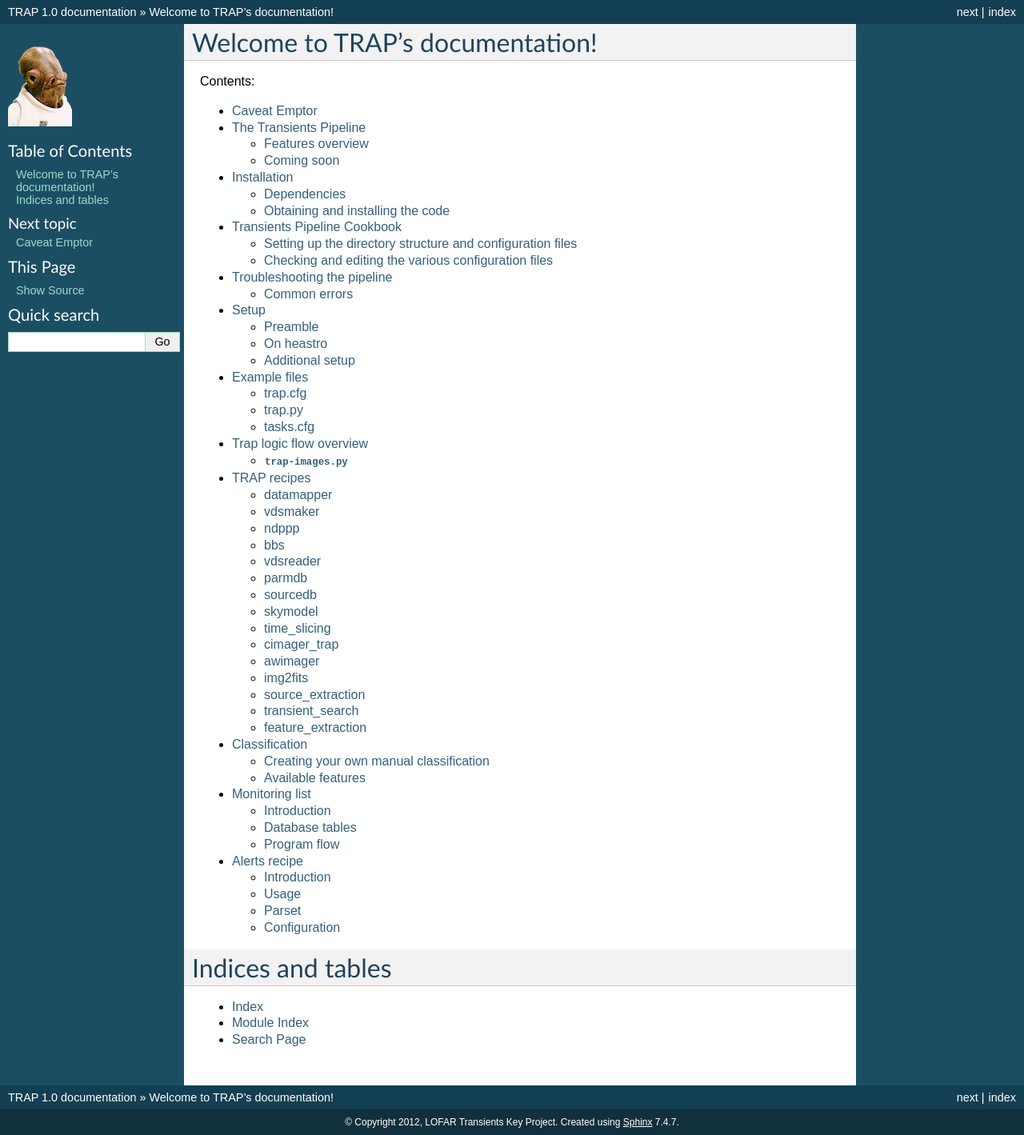
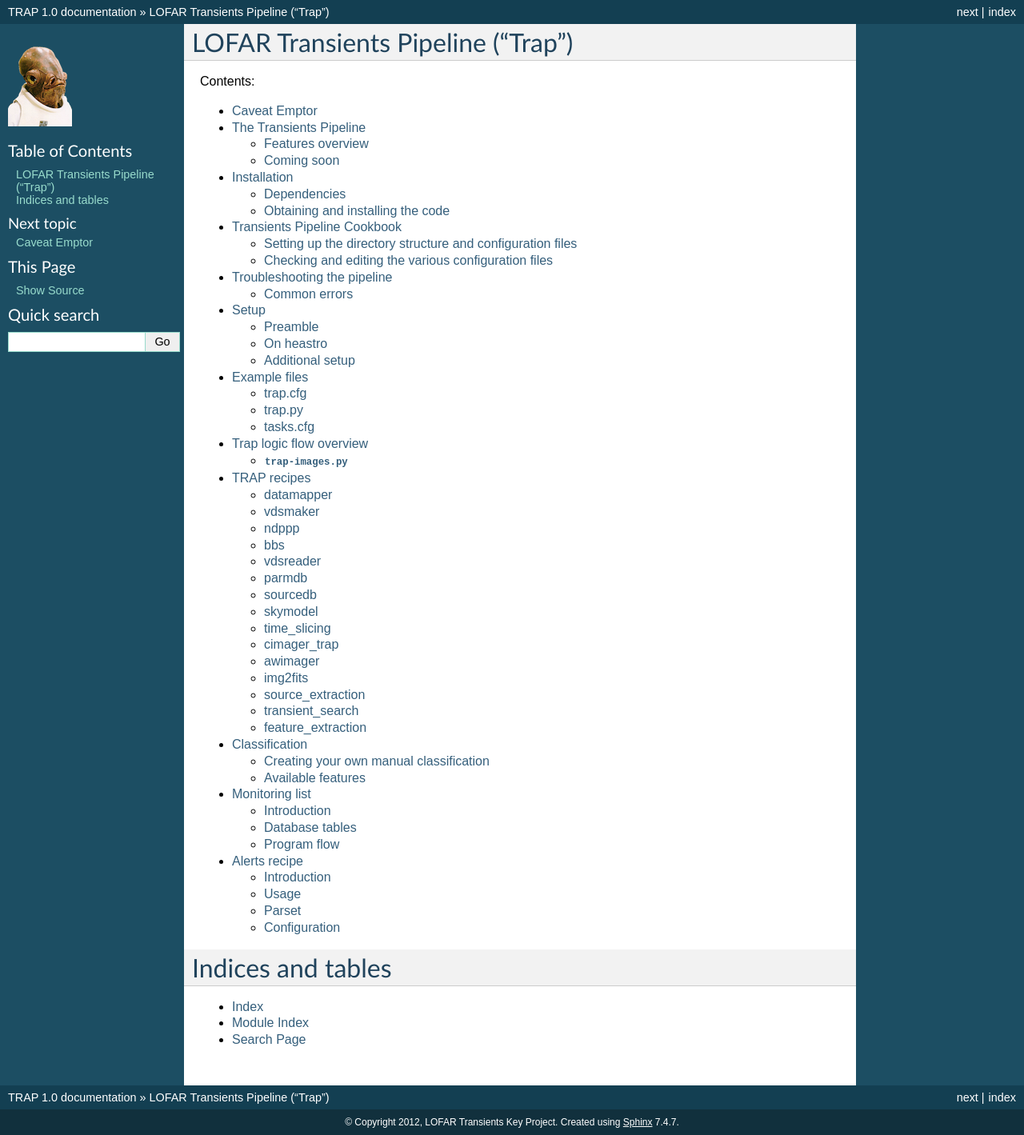
Before and after one commit to transientskp/tkp, a Sphinx documentation site: the page built from documentation/source/index.rst, in a window 1280 px wide. Shown: the whole page at 80% size. Built offline with Sphinx 7.4.7, drawn with Linux system fonts in a browser that asks for light colours; pages that are not in the unit, such as notebooks, are missing from menus.

Commit message:
Tweak title

```diff
--- a/documentation/source/index.rst
+++ b/documentation/source/index.rst
@@ -1,7 +1,7 @@
 .. _front:
 
-Welcome to TRAP's documentation!
-================================
+LOFAR Transients Pipeline ("Trap")
+==================================
 
 Contents:
 
```
